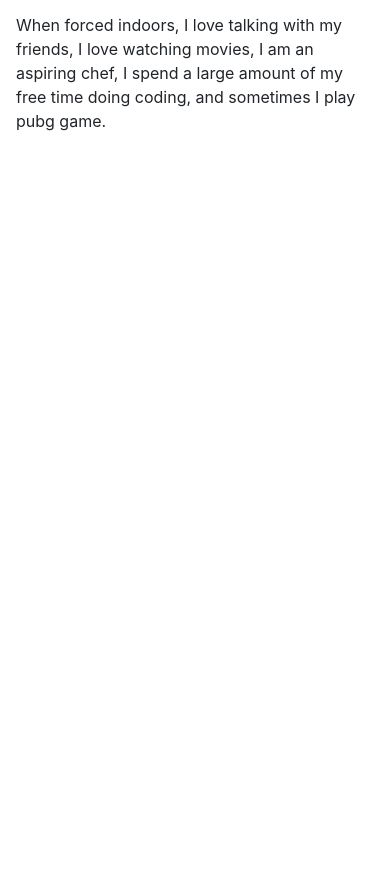
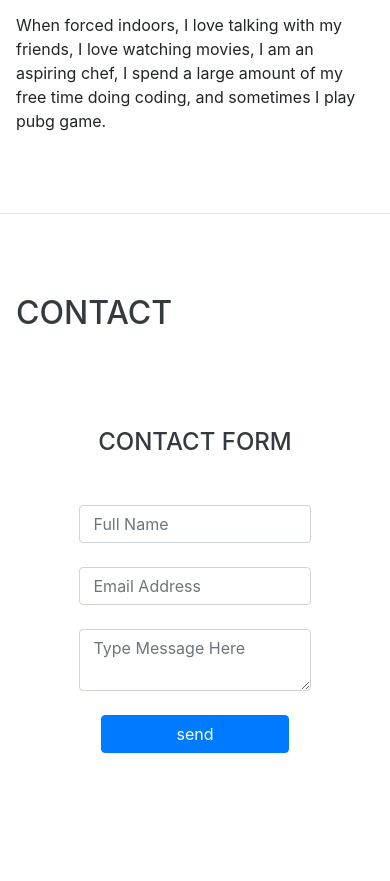
Before and after one commit to rshubham24/rshubham24.github.io, a website with bundled scripts: page index.html in a window 390 px wide. Shown: the part 2261-3142 px from the top of the page. Before the commit the page ends 2474 px from the top, so only its background shows below. Built offline with nearby package versions, Linux system fonts and the light colour scheme; a web font is replaced by a local one.

Commit message:
my_website

```diff
--- a/index.html
+++ b/index.html
@@ -51,6 +51,9 @@
         </li>
         <li class="nav-item">
           <a class="nav-link js-scroll-trigger" href="#interests">Interests</a>
+        </li>
+        <li class="nav-item">
+          <a class="nav-link js-scroll-trigger" href="#contact">Contact</a>
         </li><!--
         <li class="nav-item">
           <a class="nav-link js-scroll-trigger" href="#awards">Awards</a>
@@ -281,6 +284,38 @@
       </div>
     </section>
   -->
+
+ <hr class="m-0">
+
+  <section class="resume-section p-3 p-lg-5 d-flex align-items-center" id="contact">
+    <div class="w-100">
+        <h2 class="mb-5">Contact</h2>
+    <div class="container">
+      <div class="row">
+        <div class="col-lg-8 mx-auto">
+          <div class="bg-white rounded text-center p-5 shadow-down">
+            <h4 class="mb-5">Contact Form</h4>
+            <form action="https://formspree.io/shubham1998june17@gmail.com" method="POST" class="row">
+              <div class="col-md-6">
+                <input type="text" id="name" name="name" placeholder="   Full Name" class="form-control px-0 mb-4">
+              </div>
+              <div class="col-md-6">
+                <input type="email" id="email" name="_replyto" placeholder="   Email Address" class="form-control px-0 mb-4">
+              </div>
+              <div class="col-12">
+                <textarea name="message" id="message" class="form-control px-0 mb-4"
+                  placeholder="   Type Message Here"></textarea>
+              </div>
+              <div class="col-lg-6 col-10 mx-auto">
+                <button type="submit" class="btn btn-primary w-100">send</button>
+              </div>
+            </form>
+          </div>
+        </div>
+      </div>
+    </div>
+  </div>
+  </section>
   </div>
 
   <!-- Bootstrap core JavaScript -->
```
Also changed, not shown: img/bg-dots.png (added).
